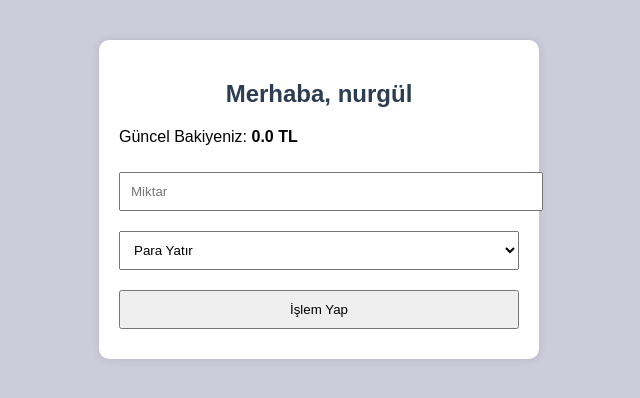
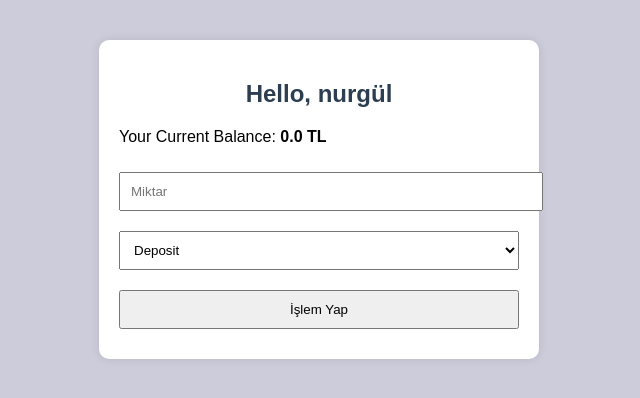
Before and after one commit to elifoztaylan/bank_project, a Flask app: page /hesap in a window 1280 px wide. Shown: the part 38-436 px from the top of the page, without its empty margins (321-961 px from the left). Run offline with Flask 3, Linux system fonts and the light colour scheme; the visitor is signed in with stand-in values (Sample User, id 1); data comes from the database, SQL or seed files in the repository.

Commit message:
Some names have been changed.

```diff
--- a/templates/bakiye.html
+++ b/templates/bakiye.html
@@ -1,14 +1,14 @@
 {% extends 'base.html' %}
-{% block title %}Hesabım{% endblock %}
+{% block title %}My Account{% endblock %}
 {% block content %}
-  <h2>Merhaba, {{ kullanici.isim }}</h2>
-  <p>Güncel Bakiyeniz: <strong>{{ kullanici.bakiye }} TL</strong></p>
+  <h2>Hello, {{ kullanici.isim }}</h2>
+  <p>Your Current Balance: <strong>{{ kullanici.bakiye }} TL</strong></p>
   <form method="POST">
     <input type="number" name="miktar" step="0.01" placeholder="Miktar" required>
     <select name="islem">
-      <option value="yatir">Para Yatır</option>
-      <option value="cek">Para Çek</option>
+      <option value="yatir">Deposit</option>
+      <option value="cek">Withdraw</option>
     </select>
-    <button type="submit">İşlem Yap</button>
+    <button type="Execute Transaction">İşlem Yap</button>
   </form>
 {% endblock %}
```
